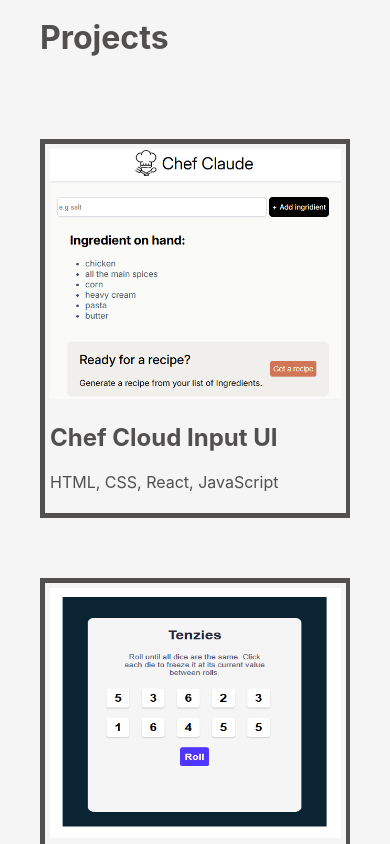
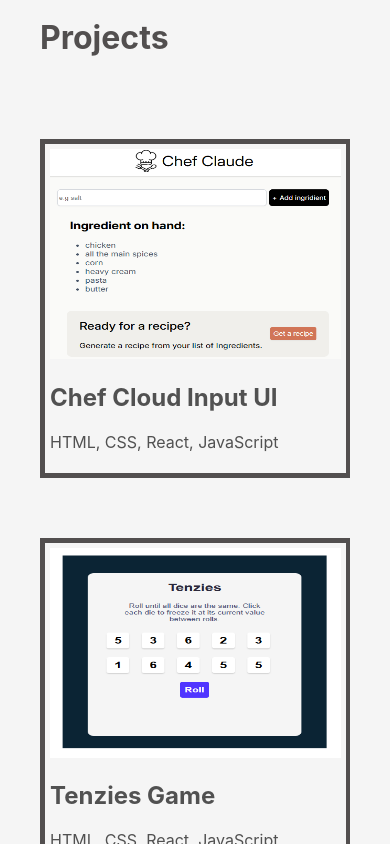
Before and after one commit to dayo-frontdev/my-portfolio, a React (Vite) app: page / in a window 390 px wide. Shown: the part 1400-2244 px from the top of the page. Built offline with nearby package versions, Linux system fonts and the light colour scheme.

Commit message:
project update

```diff
--- a/src/componets/Projects.jsx
+++ b/src/componets/Projects.jsx
@@ -24,7 +24,9 @@ export default function Projects(props){
         {img: assemblyWon, title: "Game Won" ,techStack: tech, id: nanoid()},
         {img: assemblylost, title:"Game Lost", techStack: tech, id: nanoid()}]
 
-        const cards = [chefCloud, tenziesGame, assemblyGame]
+        const cards = [{contain: chefCloud, link: "https://dayofrontdev.space/projects/chef-cloud-ai/"},
+          {contain: tenziesGame, link: "https://dayofrontdev.space/projects/tenzies-game/"},
+          {contain: assemblyGame, link: "https://dayofrontdev.space/projects/assemblyend-game/"}]
         // GOAL: creating an auto moving slider that continuously scrolls to right - infinitely
         // I need use state to track current index
         // need effect to handle dom
@@ -40,7 +42,7 @@ useEffect(() => {
     setInterval(() => {
       setCurrentIndices(prev => {
         const newIndices = [...prev];
-        newIndices[i] = (newIndices[i] + 1) % card.length;
+        newIndices[i] = (newIndices[i] + 1) % card.contain.length;
         return newIndices;
       });
     }, 3000)
@@ -68,13 +70,16 @@ useEffect(() => {
 
 
 const projectsCard = cards.map((card, i)=>{
-   const cardElement = card.map((slide, j) =>{
-    return ( <article ref={el => containerRefs.current[j] = el} key={slide.id}  className="cards">
-           <img src={slide.img} alt={slide.title} />
-           <div className="card-content"> <h2>{slide.title}</h2>
+   const cardElement = card.contain.map((slide, j) =>{
+    return (
+      <article key={slide.id}  ref={el => containerRefs.current[j] = el}  className="cards">
+         <a className="card" href={card.link}>   <img src={slide.img} alt={slide.title} />
+
+          <div className="card-content"> <h2>{slide.title}</h2>
            <p>{slide.techStack}</p>
-           </div>
+           </div></a>
        </article>)
+
      })
 
 
--- a/src/index.css
+++ b/src/index.css
@@ -214,7 +214,13 @@ transform: scale(1.015);
 border-color: #4587bd;
 }
 
-article img{
+.card{
+    width: 100%;
+    text-decoration: none;
+    color: #515151;
+}
+
+.card img{
 width: 100%;
 height: 350px;
 }
@@ -230,7 +236,7 @@ article{
 flex: 0 0 35%;
 }
 
-article img{
+.card img{
 height: 200px;
 }
 }
@@ -244,7 +250,7 @@ article{
 flex: 0 0 35%;
 }
 
-article img{
+.card img{
 height: 280px;
 }
 }
@@ -363,6 +369,10 @@ article{
 flex: 0 0 35.9%;
 }
 
+.card img{
+height: 170px;
+}
+
 }
 @media (max-width:900px){
 .project-cards{
@@ -373,7 +383,7 @@ article{
 flex: 0 0 35.9%;
 }
 
-article img{
+.card img{
 height: 170px;
 }
 }
@@ -388,6 +398,10 @@ gap: 144px;
 
 article{
 flex: 0 0 35%;
+}
+
+.card img{
+height: 150px;
 }
 
 
@@ -562,9 +576,9 @@ height: auto;
 scroll-snap-align: start;
 }
 
-article img{
+.card img{
 width: 100%;
-height: 250px;
+height: 210px;
 }
 
 .contact-section{
```
Also changed, not shown: 1 other file (tests, documents, lock files or other folders).
